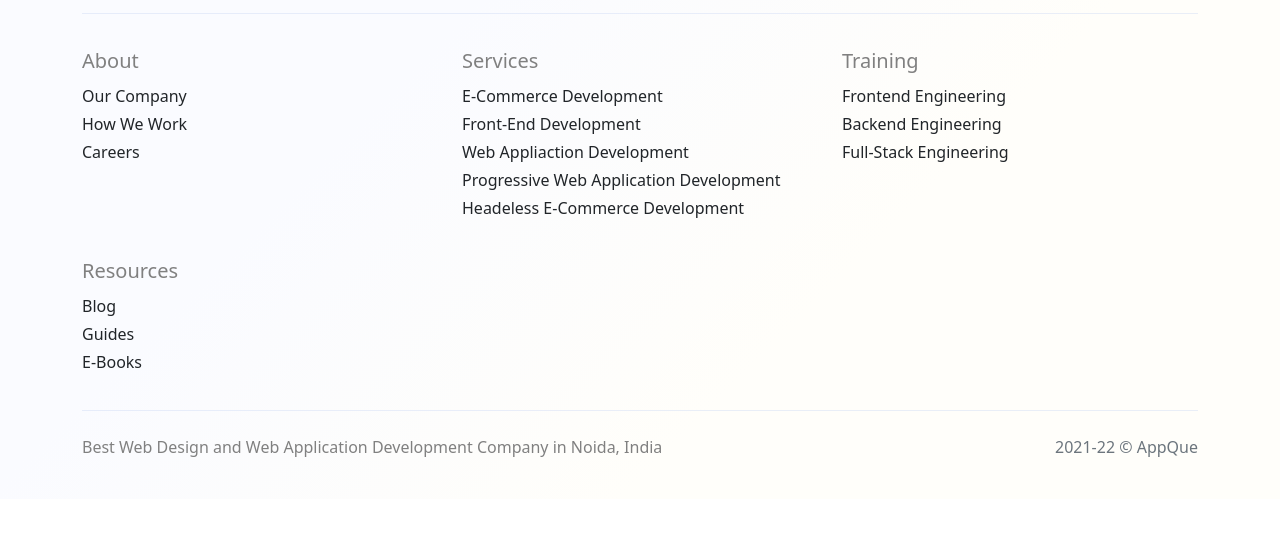
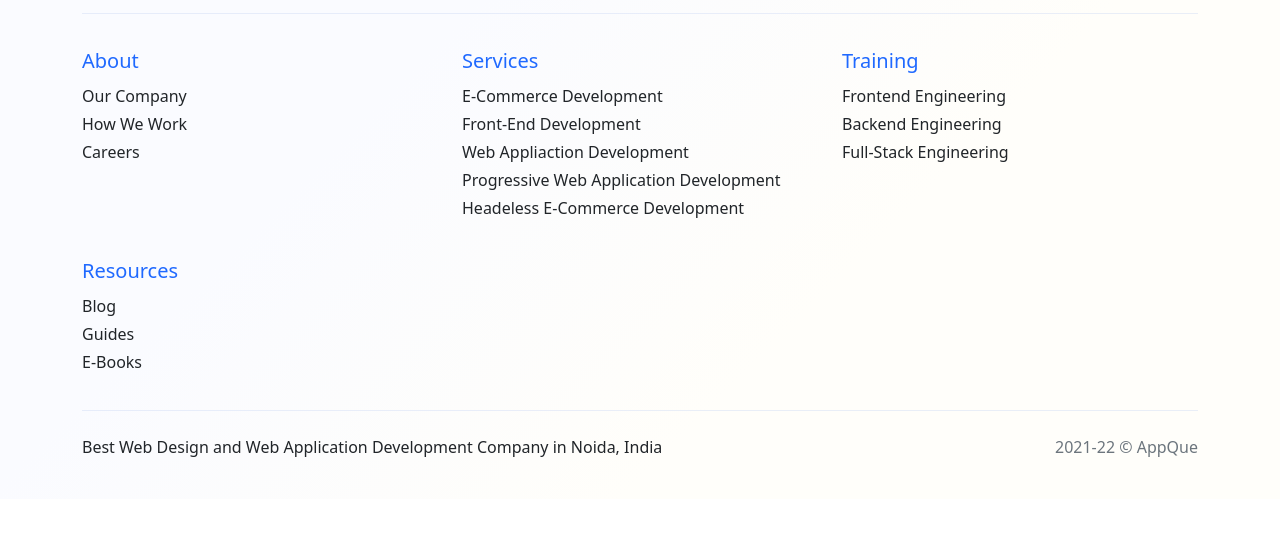
Before and after one commit to arun-pratap/experiment, a Gatsby site: page / in a window 1280 px wide. Shown: the part 255-800 px from the top of the page. Built offline with nearby package versions, Linux system fonts and the light colour scheme; Gatsby itself is replaced by a stand-in of ours.

Commit message:
primary color change

```diff
--- a/src/style/style.css
+++ b/src/style/style.css
@@ -8,7 +8,7 @@ colortheme
 /* rgb(113 138 251 / 22%) */
 :root {
     /*main->#0052f5 alternate->1f69ff #2d6ef0->from appwrite*/
-    --color-primary: #2d6ef0;
+    --color-primary: #1f69ff;
     /* #f37900 #f5a300 👇*/
     --color-secondary: #ffd91a;
     --color-dark: #000000;
@@ -94,12 +94,15 @@ colortheme
     --grey-800: #4c4c4c;
     --grey-900: #2a2a2a;
 }
+/*
+not necessary only if required
 h1,h2,h3,h4,h5,h6 {
     color:#40404c;
 }
 p{
     color: var(--grey-600) !important;
-}
+} */
+
 .card--about {
     background: #f2f4fe;
     background: linear-gradient(135deg, rgba(245, 248, 255, 1) 33%, rgba(255, 254, 245, 1) 66%);
```
